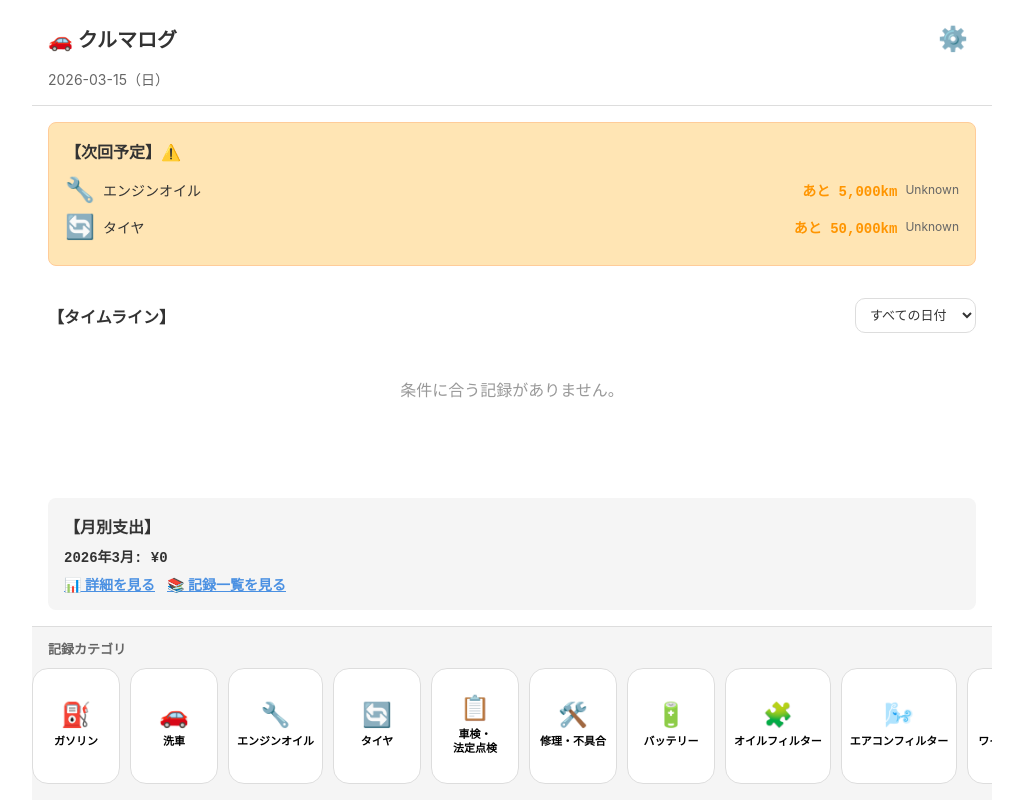
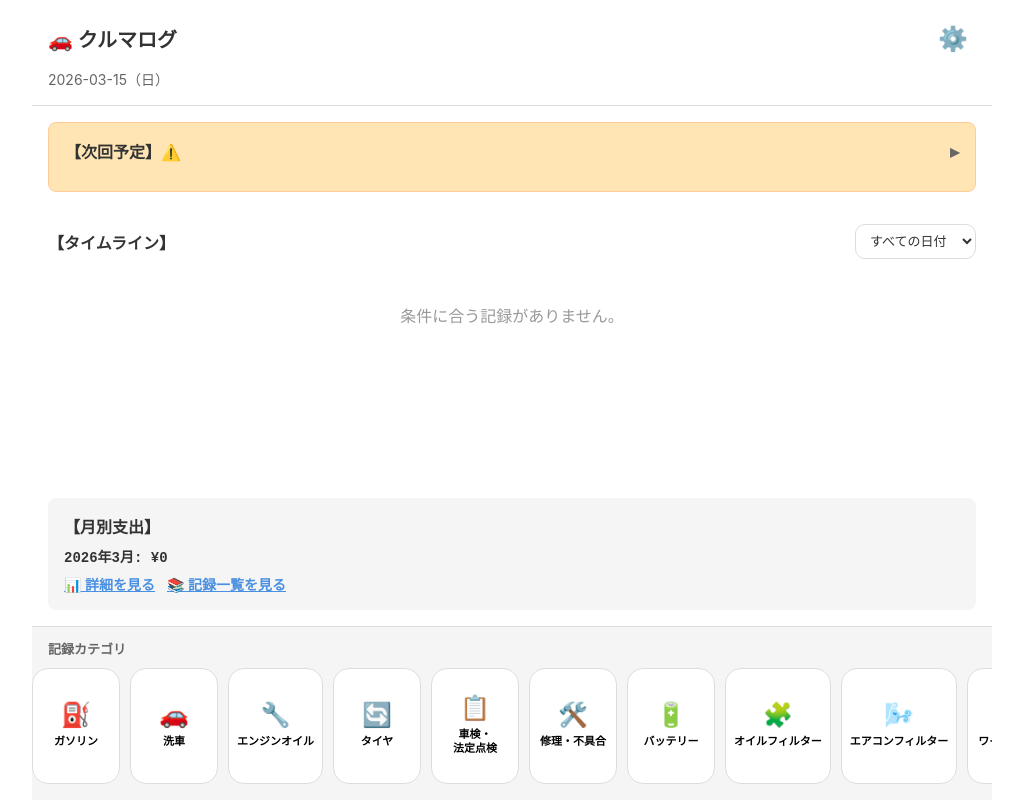
Before and after one commit to shun-devlab/kuruma-log, a Vue app: page / in a window 1280 px wide. Shown: the whole page, without its empty margins (128-1151 px from the left). Built offline with nearby package versions, Linux system fonts and the light colour scheme.

Commit message:
feat: make upcoming maintenance collapsible

```diff
--- a/src/views/Home.vue
+++ b/src/views/Home.vue
@@ -9,7 +9,11 @@
     </header>
 
     <div v-if="upcomingMaintenance.length > 0" class="upcoming-banner">
-      <h2>【次回予定】⚠️</h2>
+      <button class="upcoming-toggle" @click="showUpcoming = !showUpcoming">
+        <span>【次回予定】⚠️</span>
+        <span class="toggle-icon">{{ showUpcoming ? '▾' : '▸' }}</span>
+      </button>
+      <div v-if="showUpcoming">
         <div v-for="item in upcomingMaintenance.slice(0, 2)" :key="item.type" class="upcoming-item">
           <span class="icon">{{ getIcon(item.type) }}</span>
           <span class="label">{{ getLabel(item.type) }}</span>
@@ -17,6 +21,7 @@
             あと {{ item.remaining_km.toLocaleString('ja-JP') }}km
           </span>
           <span class="date">{{ item.estimated_date || '予定なし' }}</span>
+        </div>
       </div>
     </div>
 
@@ -113,7 +118,8 @@ export default {
       selectedRecord: null,
       upcomingMaintenance: [],
       currentMileage: 0,
-      selectedTimelineDate: 'all'
+      selectedTimelineDate: 'all',
+      showUpcoming: false
     }
   },
   computed: {
@@ -313,10 +319,24 @@ export default {
   margin: 16px;
 }
 
-.upcoming-banner h2 {
+.upcoming-toggle {
+  width: 100%;
+  display: flex;
+  justify-content: space-between;
+  align-items: center;
+  border: none;
+  background: none;
+  padding: 0;
+  margin-bottom: 12px;
   font-size: 16px;
   font-weight: bold;
-  margin-bottom: 12px;
+  cursor: pointer;
+  color: #333333;
+}
+
+.toggle-icon {
+  font-size: 18px;
+  color: #666666;
 }
 
 .upcoming-item {
```
Lines whose indentation alone changed are shown as unchanged.
